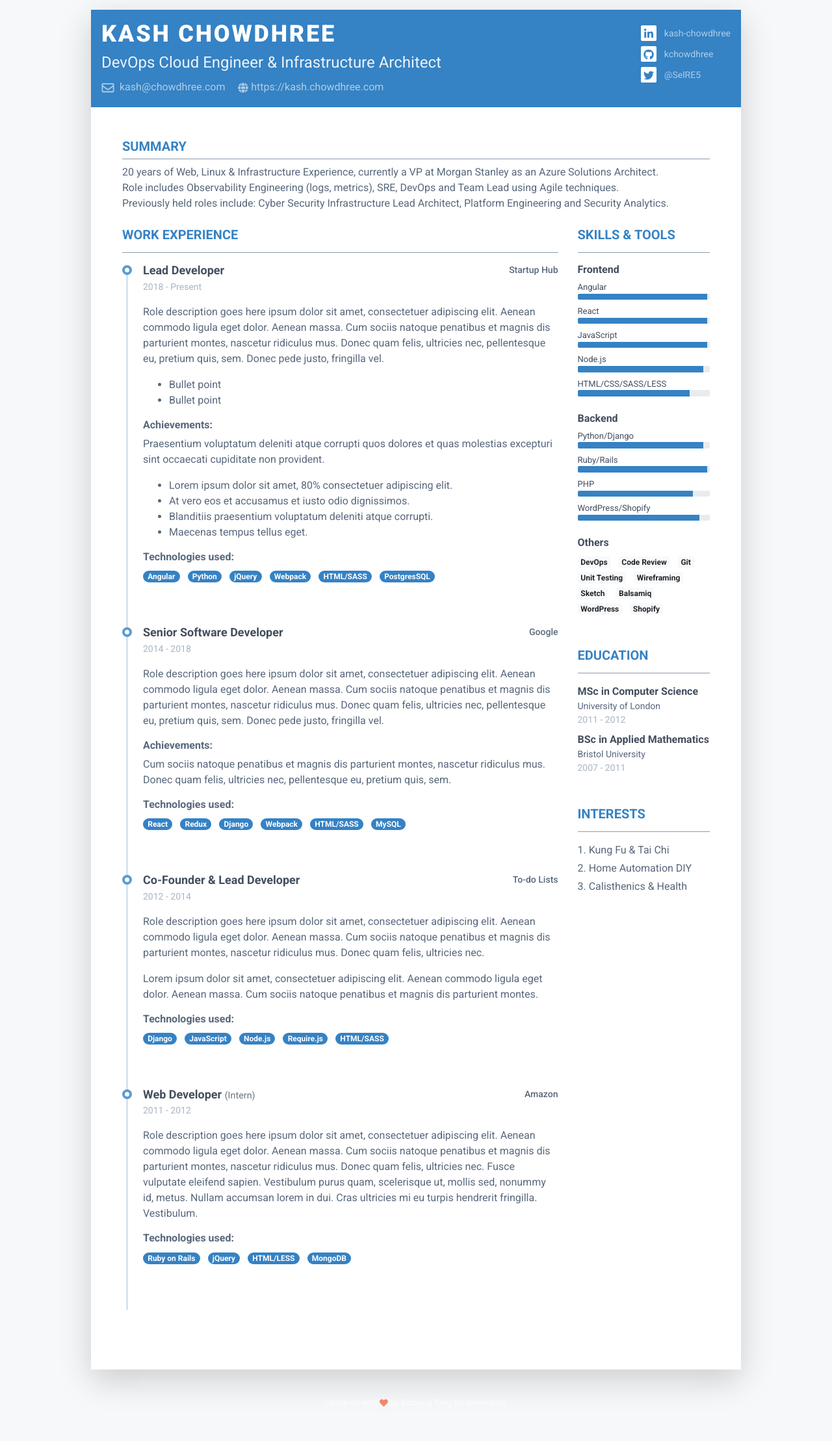
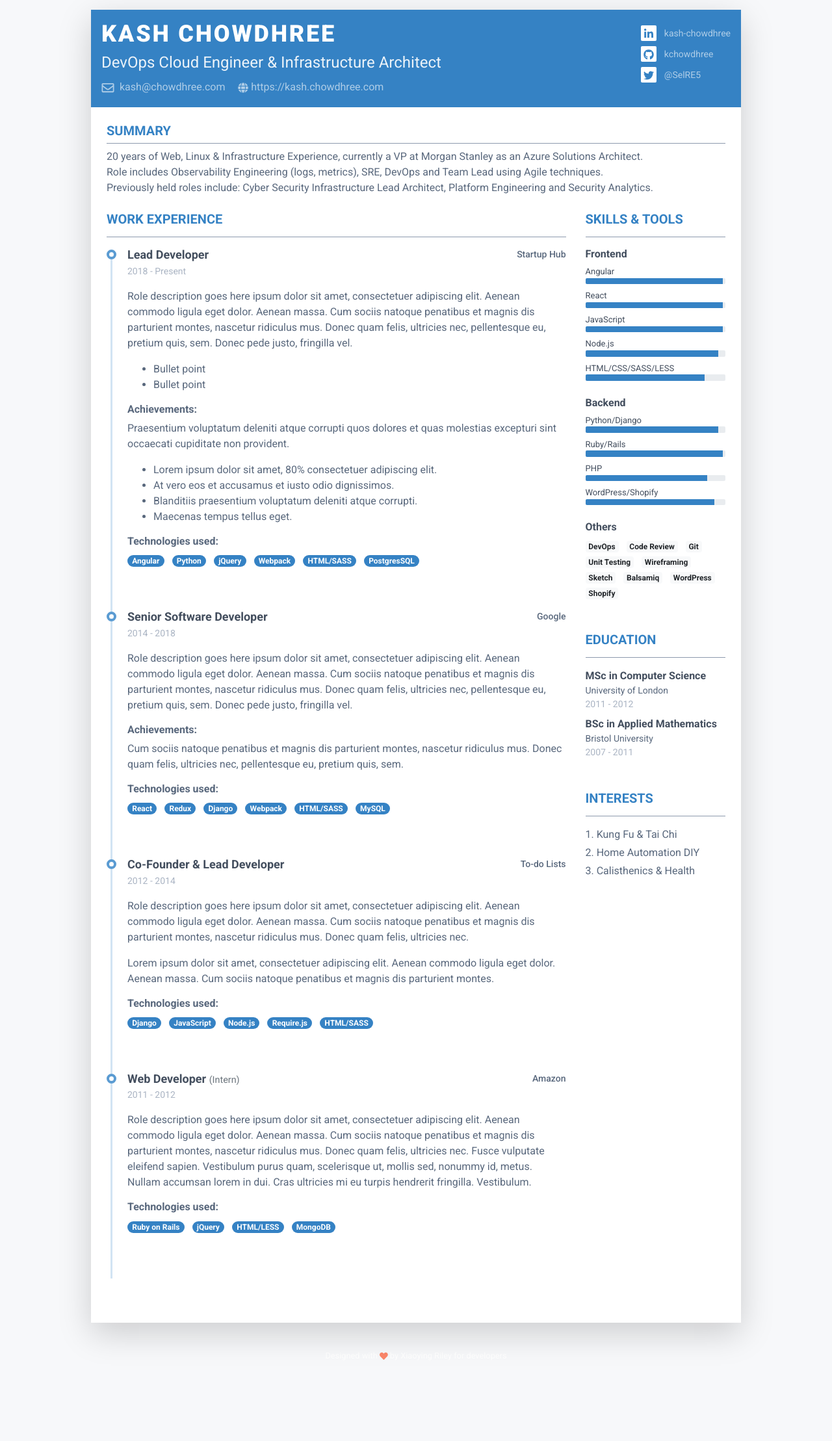
Before and after one commit to Hamy200/resume, a Jekyll site: the page built from index.markdown, in a window 1280 px wide. Shown: the whole page at 65% size. Built offline with Jekyll 4.4.1, drawn with Linux system fonts in a browser that asks for light colours; nearby versions of some CDN libraries; after the commit the page ends 2145 px from its top, so only the background shows below that.

Commit message:
Update home.html

```diff
--- a/_layouts/home.html
+++ b/_layouts/home.html
@@ -13,7 +13,7 @@
   <article class="resume-wrapper text-center position-relative">
     <div class="resume-wrapper-inner mx-auto text-left bg-white shadow-lg">
       {% include header.html %}
-      <div class="resume-body p-5">
+      <div class="resume-body p-4">
         {% include summary.html %}
         <div class="row">
           <div class="col-lg-9">
```
